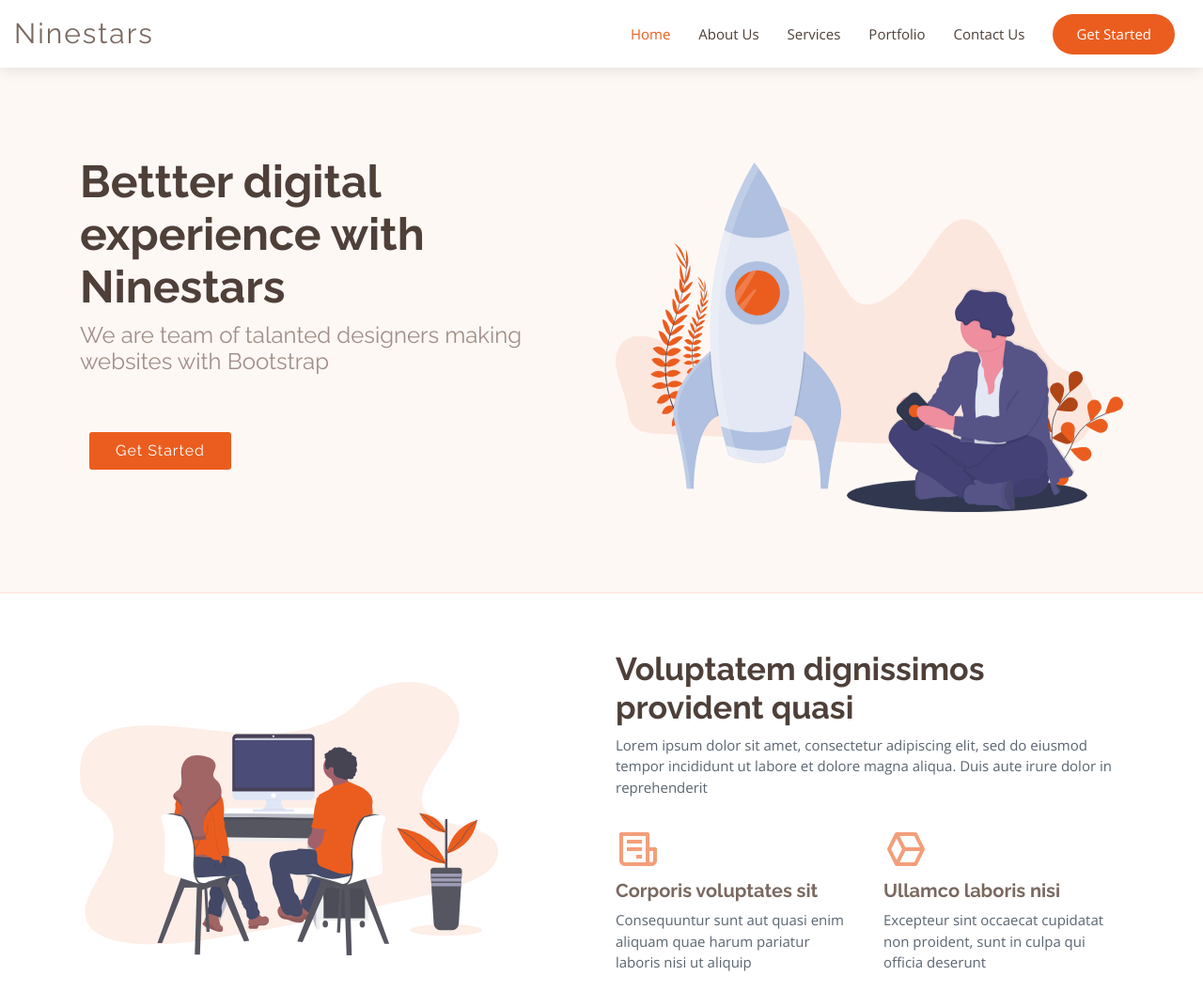
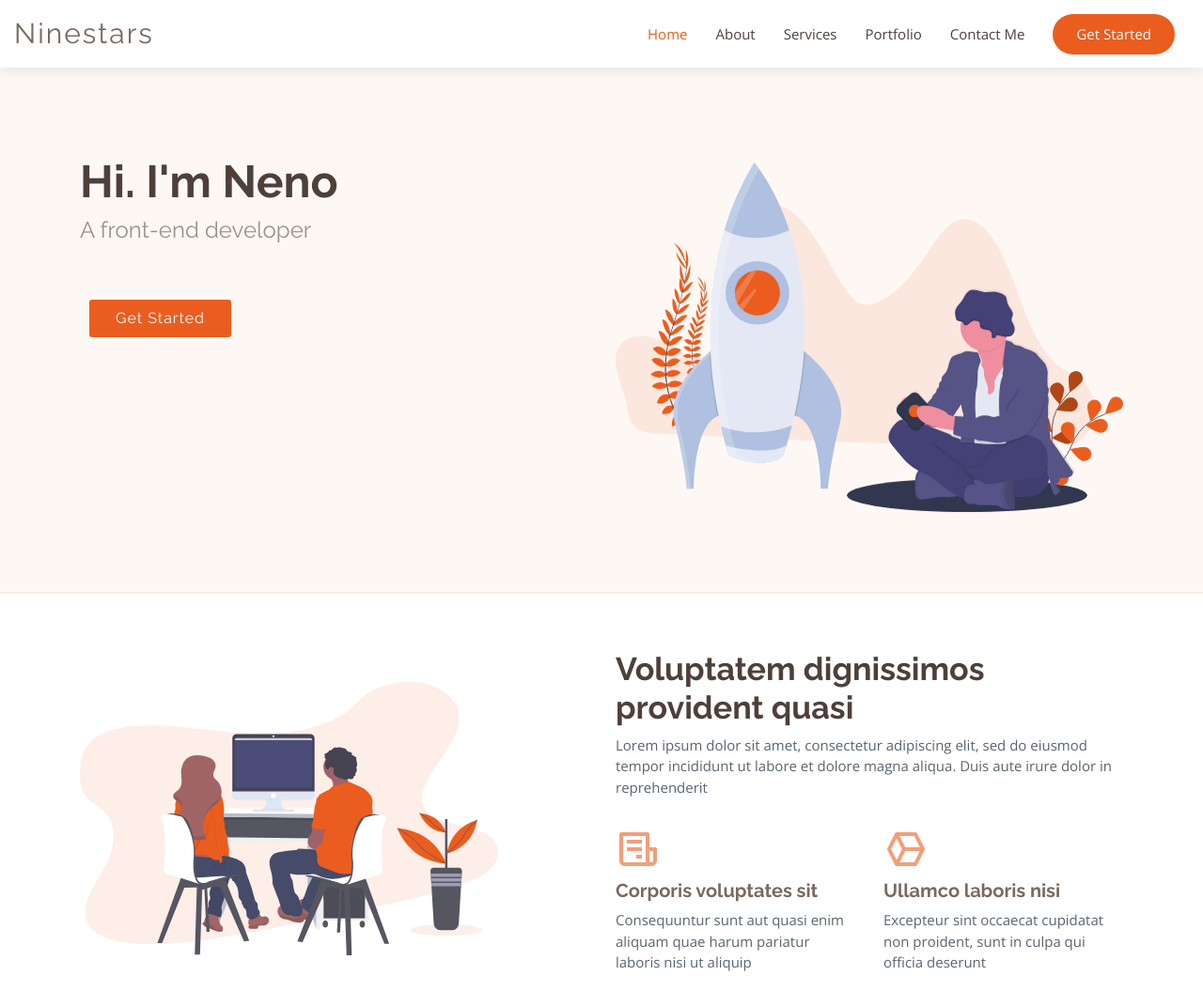
Before and after one commit to NenoC17/Personal-Portfolio, a plain HTML site: page ninestars-master/index.html in a window 1280 px wide. Shown: the top 1055 px of the page at 94% size. Drawn offline with nearby package versions, Linux system fonts and the light colour scheme.

Commit message:
updated index

```diff
--- a/ninestars-master/index.html
+++ b/ninestars-master/index.html
@@ -5,7 +5,7 @@
   <meta charset="utf-8">
   <meta content="width=device-width, initial-scale=1.0" name="viewport">
 
-  <title>NenoDevDesigns</title>
+  <title>Neno Dev Designs</title>
   <meta content="" name="descriptison">
   <meta content="" name="keywords">
 
@@ -45,12 +45,10 @@
       <nav class="nav-menu d-none d-lg-block">
         <ul>
           <li class="active"><a href="#header">Home</a></li>
-          <li><a href="#about">About Us</a></li>
+          <li><a href="#about">About</a></li>
           <li><a href="#services">Services</a></li>
           <li><a href="#portfolio">Portfolio</a></li>
-
-
-          <li><a href="#contact">Contact Us</a></li>
+          <li><a href="#contact">Contact Me</a></li>
 
           <li class="get-started"><a href="#about">Get Started</a></li>
         </ul>
@@ -65,8 +63,8 @@
     <div class="container">
       <div class="row">
         <div class="col-lg-6 pt-5 pt-lg-0 order-2 order-lg-1">
-          <h1>Bettter digital experience with Ninestars</h1>
-          <h2>We are team of talanted designers making websites with Bootstrap</h2>
+          <h1>Hi. I'm Neno</h1>
+          <h2>A front-end developer</h2>
           <a href="#about" class="btn-get-started scrollto">Get Started</a>
         </div>
         <div class="col-lg-6 order-1 order-lg-2 hero-img">
```
